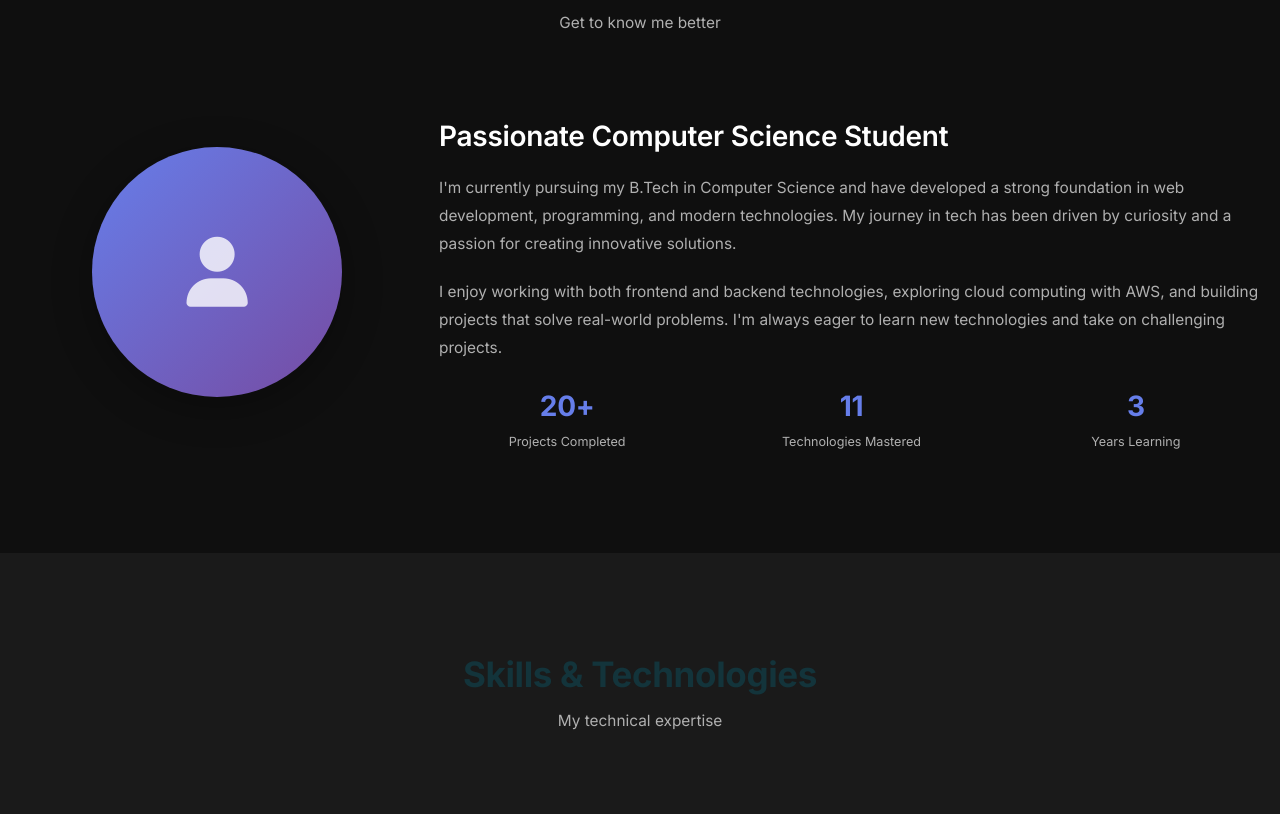
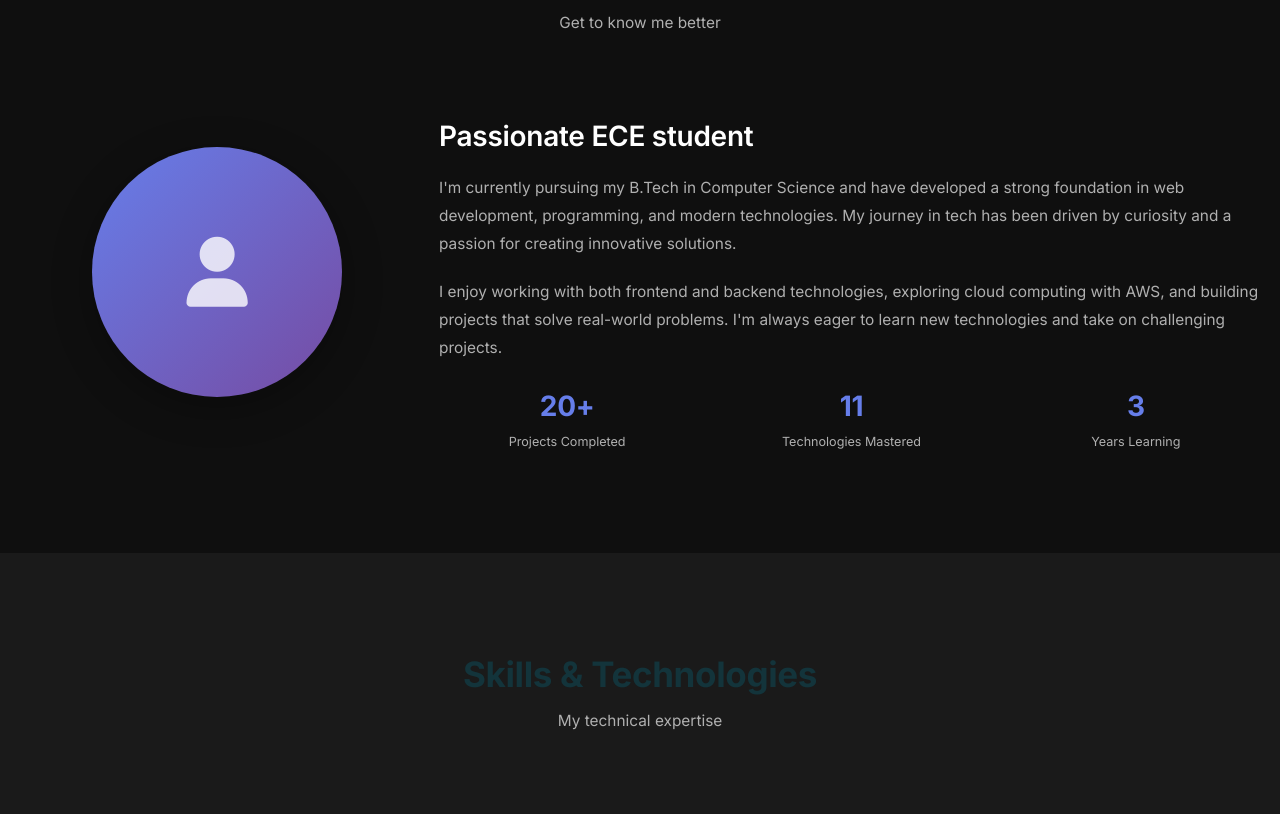
Before and after one commit to paidipellishravan/paidipellishravan-portfolio, a plain HTML site: page index.html in a window 1280 px wide. Shown: the part 945-1759 px from the top of the page. Drawn offline with nearby package versions, Linux system fonts and the light colour scheme; a web font is replaced by a local one.

Commit message:
Update index.html

```diff
--- a/index.html
+++ b/index.html
@@ -106,7 +106,7 @@
                 </div>
                 <div class="col-lg-8">
                     <div class="about-content">
-                        <h3 class="mb-4">Passionate Computer Science Student</h3>
+                        <h3 class="mb-4">Passionate ECE student</h3>
                         <p class="mb-4">
                             I'm currently pursuing my B.Tech in Computer Science and have developed a strong foundation
                             in web development, programming, and modern technologies. My journey in tech has been driven
```
